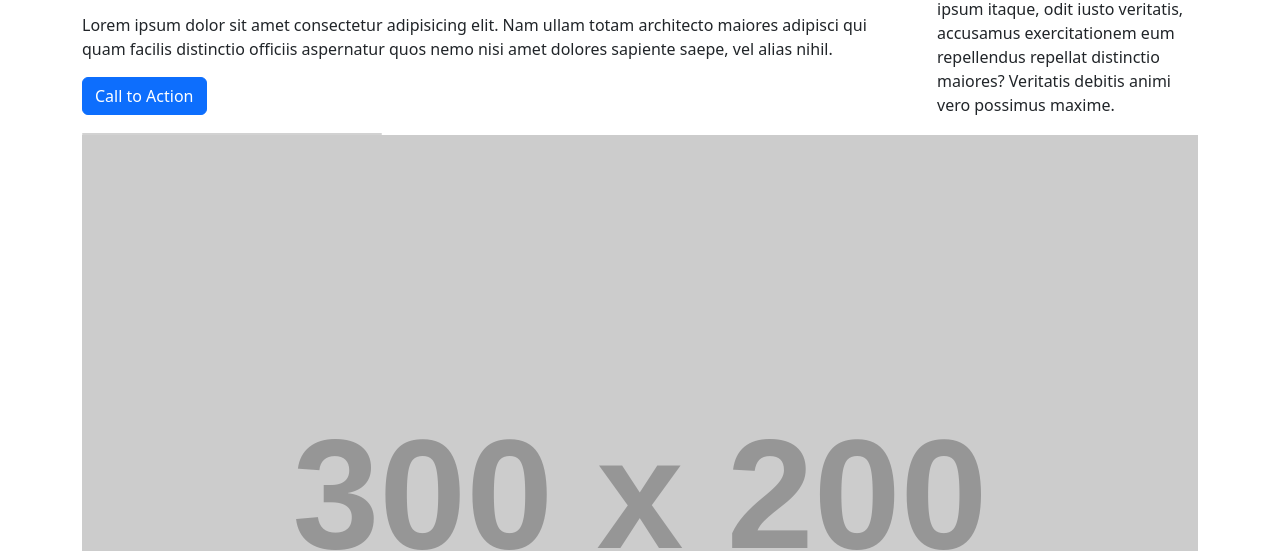
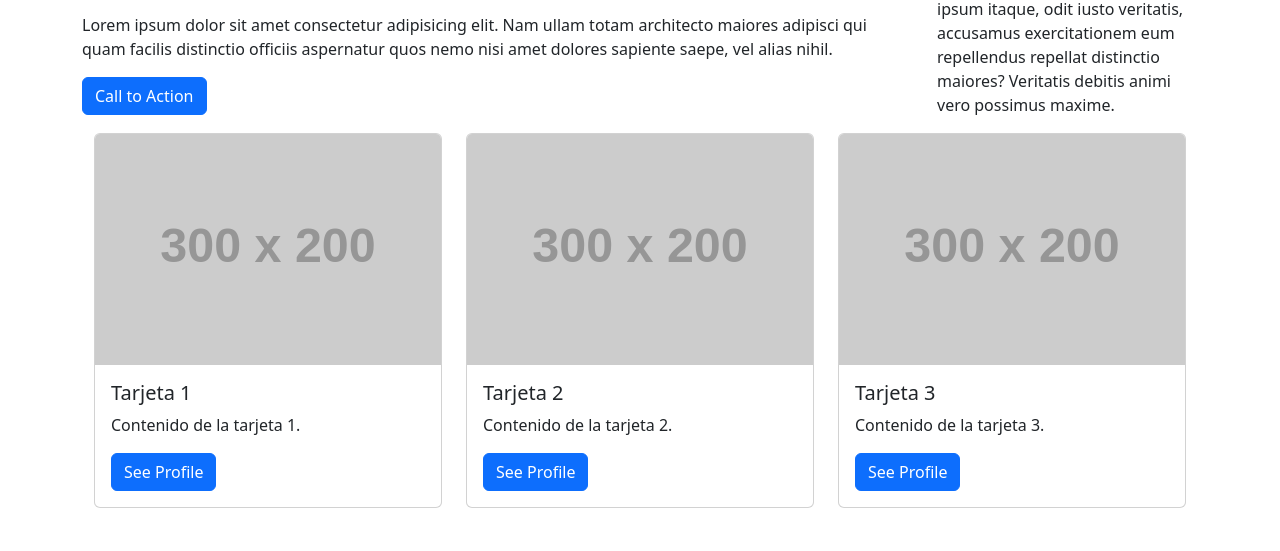
Before and after one commit to Francisco-Aidenblue2/EjerciciosLMSGI, a plain HTML site: page HTML-Tarea_1_Boostrap/Index.html in a window 1280 px wide. Shown: the part 259-810 px from the top of the page. Drawn offline with nearby package versions, Linux system fonts and the light colour scheme; placeholder pictures from the web are drawn by us.

Commit message:
feat: I've progressed in my exercise.

```diff
--- a/HTML-Tarea_1_Boostrap/Index.html
+++ b/HTML-Tarea_1_Boostrap/Index.html
@@ -1,7 +1,8 @@
 <!DOCTYPE html>
 <HTML language="es">
     <head>
-        <meta charset="utf-8"  name="viewport" content="width=device-width, initial-scale=1">
+        <meta charset="utf-8"
+        name="viewport" content="width=device-width, initial-scale=1">
         <!-- Latest compiled and minified CSS -->
         <link href="https://cdn.jsdelivr.net/npm/bootstrap@5.3.2/dist/css/bootstrap.min.css" rel="stylesheet">
         <!-- Latest compiled JavaScript -->
@@ -29,38 +30,61 @@
                         <button type="button" class="btn btn-primary">Call to Action</button>
 
 
-
                 </div>
                 <div class="col-sm-3 text-left">
                     <h2> Contact US </h2>
                     <p>Lorem ipsum, dolor sit amet consectetur adipisicing elit. Quae perferendis laborum
                         impedit ipsum itaque, odit iusto veritatis, accusamus exercitationem eum repellendus
                         repellat distinctio maiores? Veritatis debitis animi vero possimus maxime.</p>
+            </div>
 
+            <br>
+
+        </div>
+
+        <div class="container">
+            <div class="row">
+              <!-- Primera columna -->
+              <div class="col-md-4">
+                <div class="card">
+                  <img src="https://dummyimage.com/300x200/858585/ffffff.png&text=300x200" class="card-img-top" alt="Imagen vacía">
+                  <div class="card-body">
+                    <h5 class="card-title">Tarjeta 1</h5>
+                    <p class="card-text">Contenido de la tarjeta 1.</p>
+                    <a href="#" class="btn btn-primary">See Profile</a>
+                  </div>
                 </div>
+              </div>
+
+              <!-- Segunda columna -->
+              <div class="col-md-4">
+                <div class="card">
+                  <img src="https://dummyimage.com/300x200/858585/ffffff.png&text=300x200" class="card-img-top" alt="Imagen vacía">
+                  <div class="card-body">
+                    <h5 class="card-title">Tarjeta 2</h5>
+                    <p class="card-text">Contenido de la tarjeta 2.</p>
+                    <a href="#" class="btn btn-primary">See Profile</a>
+                  </div>
+                </div>
+              </div>
+
+              <!-- Tercera columna -->
+              <div class="col-md-4">
+                <div class="card">
+                  <img src="https://dummyimage.com/300x200/858585/ffffff.png&text=300x200" class="card-img-top" alt="Imagen vacía">
+                  <div class="card-body">
+                    <h5 class="card-title">Tarjeta 3</h5>
+                    <p class="card-text">Contenido de la tarjeta 3.</p>
+                    <a href="#" class="btn btn-primary">See Profile</a>
+                  </div>
+                </div>
+              </div>
             </div>
-                <div class="card" style="width:300px"></div>
-                <img class="card-img-top" src="https://dummyimage.com/300x200/858585/ffffff.png&text=300x200"
-                alt="card" style="width: 100%">
-                <br>
-
-                <p>Image at the bottom (card-img-bottom):</p>
-                <div class="card" style="width:400px">
-                <div class="card-body">
-                <h4 class="card-title">John Doe</h4>
-                <p class="card-text">Some example text some example text. John Doe is an architect and engineer</p>
-                <a href="#" class="btn btn-primary">See Profile</a>
-
-
-            <div class="row">
+          </div>
 
 
 
 
-            </div>
-
-
-        </div>
 
 
     </body>
```
Also changed, not shown: HTML-Tarea_1_Boostrap/GPT/index.html (added, +60 -0 lines).
